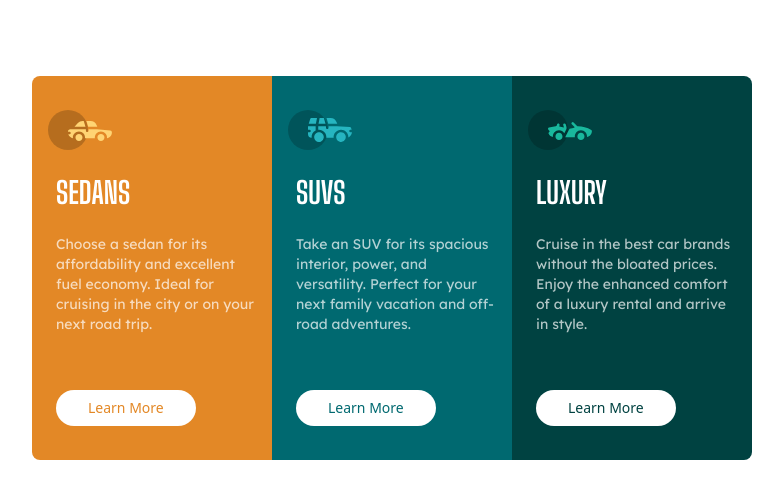
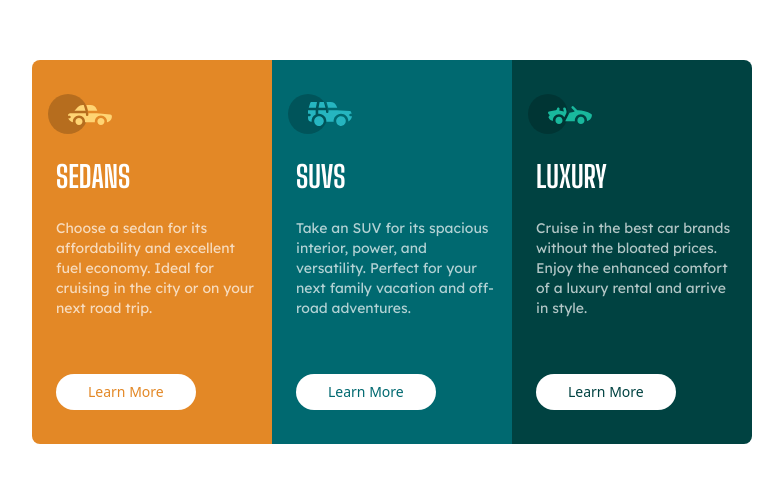
Before and after one commit to kunal04sinha/perview-card-component, a plain HTML site: page index.html in a window 1280 px wide. Shown: the part 156-654 px from the top of the page, without its empty margins (248-1031 px from the left). Drawn offline with nearby package versions, Linux system fonts and the light colour scheme.

Commit message:
Update index.html

```diff
--- a/index.html
+++ b/index.html
@@ -33,7 +33,7 @@
   <body>
     <!-- global conatiner -->
     <main
-      class="flex flex-col items-center justify-center min-h-screen mt-6 md:flex-row sm:auto"
+      class="flex flex-col items-center justify-center min-h-screen m-2 md:flex-row sm:auto"
     >
       <!-- sedans -->
       <div
```
